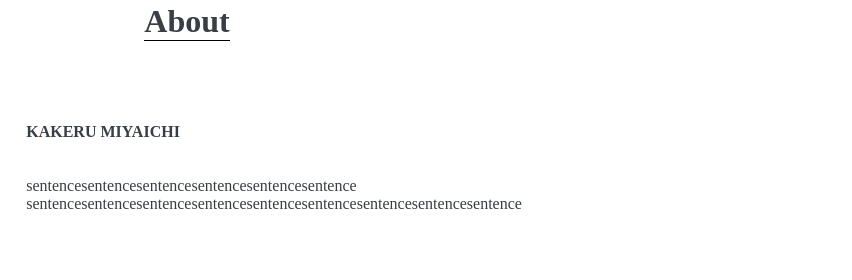
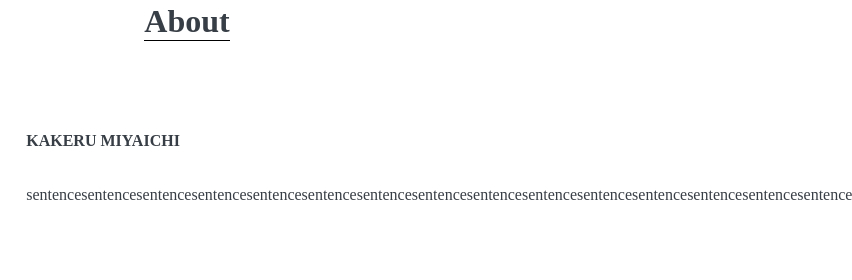
Before and after one commit to sknk-aaa/Profile, a plain HTML site: page index.html in a window 1280 px wide. Shown: the part 1088-1368 px from the top of the page, 453-1305 px from the left, 852 px wide, since content can reach past the window. Drawn offline with Linux system fonts and the light colour scheme.

Commit message:
git status試し

```diff
--- a/index.html
+++ b/index.html
@@ -28,8 +28,7 @@
         <img src="https://code-jump.com/demo/html/profile/img/about.jpg" alt="KAKERU MIYAICHIのプロフィール写真">
         <div class="text">
           <p class="name">KAKERU MIYAICHI</p>
-          <p class="sentence">sentencesentencesentencesentencesentencesentence
-            sentencesentencesentencesentencesentencesentencesentencesentencesentence</p>
+          <p class="sentence">sentencesentencesentencesentencesentencesentencesentencesentencesentencesentencesentencesentencesentencesentencesentence</p>
         </div>
       </div>
     </div>
```
